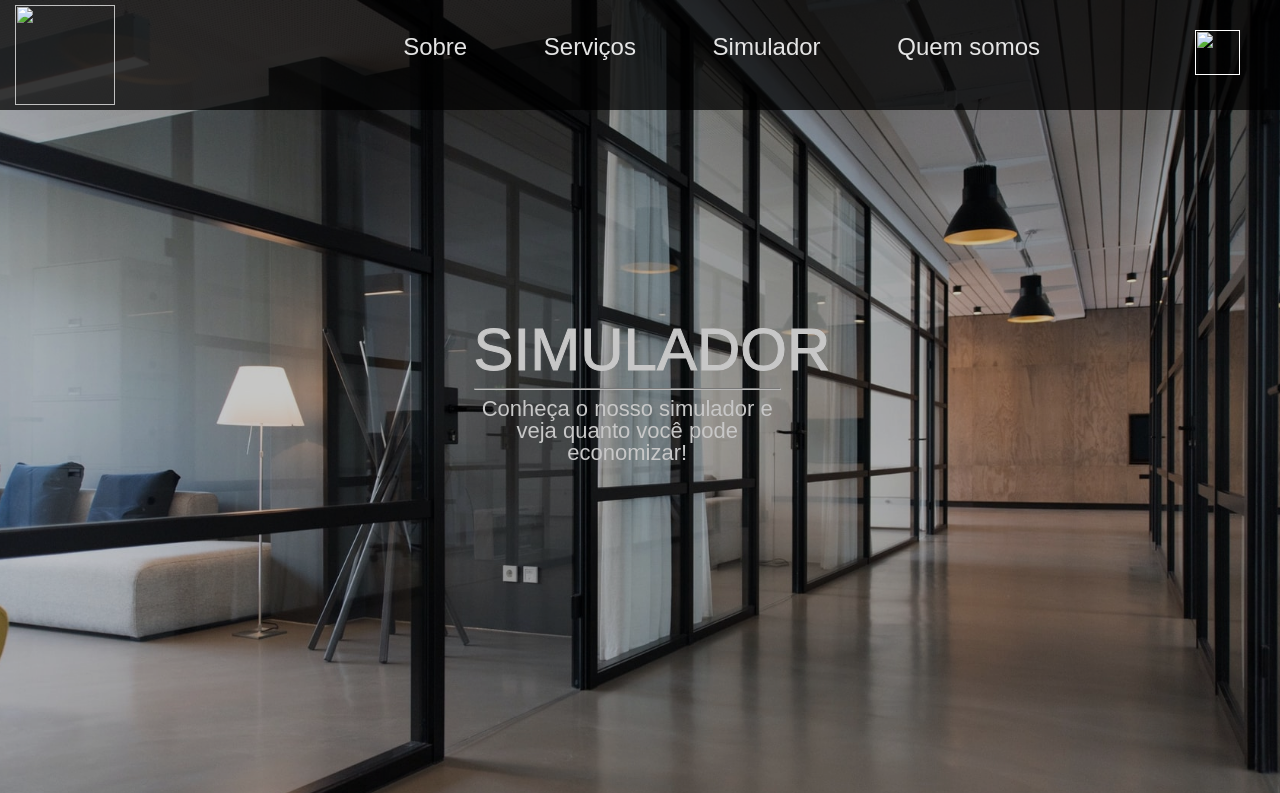
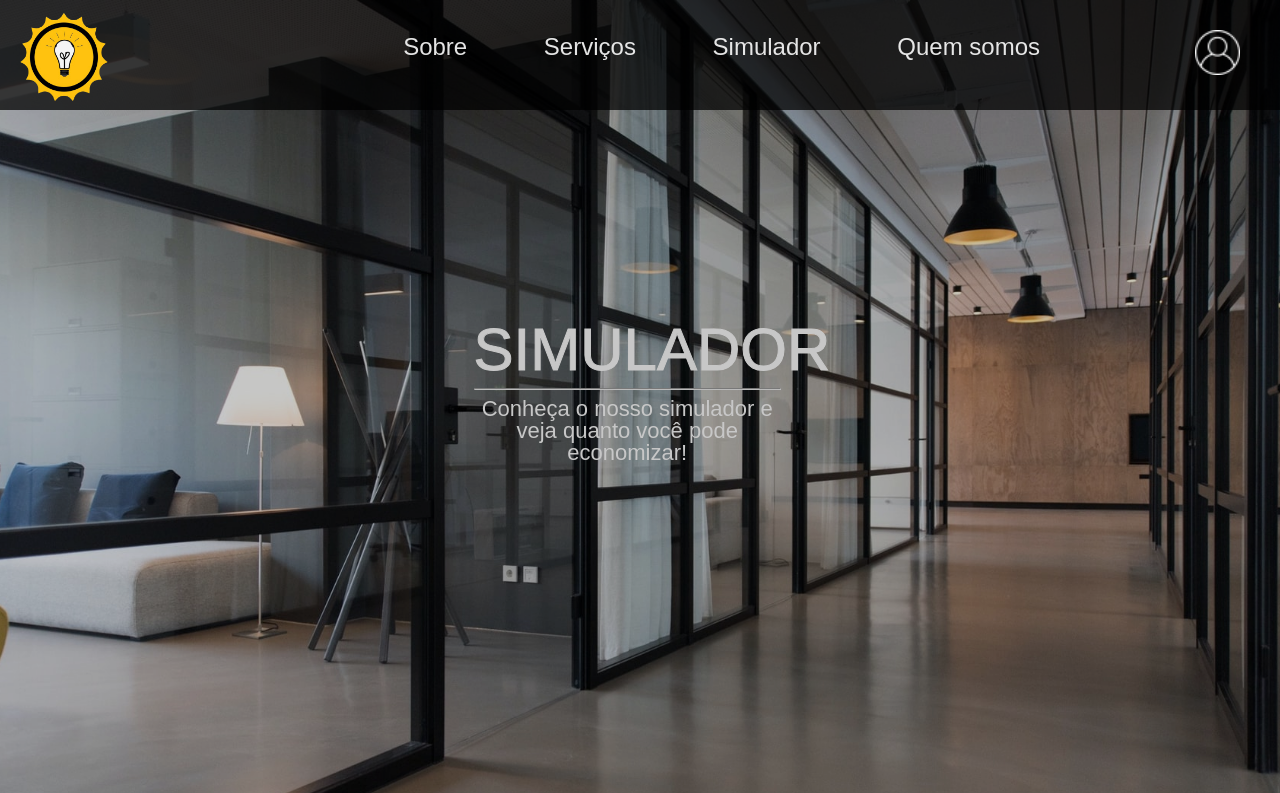
Before and after one commit to loisfg/PHOS-4, a plain HTML site: page Algoritmos/Site Institucional - OFICIAL/Site-Final-Sprint2/index.html in a window 1280 px wide. Shown: the top 793 px of the page. Drawn offline with Linux system fonts and the light colour scheme.

Commit message:
modf linkagem de imagens

```diff
--- a/Algoritmos/Site Institucional - OFICIAL/Site-Final-Sprint2/index.html
+++ b/Algoritmos/Site Institucional - OFICIAL/Site-Final-Sprint2/index.html
@@ -17,7 +17,7 @@
                 <container class="navbar">
                     <!-- COMEÇO DA NAVBAR -->
                     <a href="index.html">
-                        <img class="img-logo" src="../Beatriz Campos/img/logo.png"></a> <!-- imagem do logo *menu*-->
+                        <img class="img-logo" src="../Site-Final-Sprint2/img/logo.png"></a> <!-- imagem do logo *menu*-->
                     <ul class="ul1">
 
                         <li> <a class="listamenu" href="#sobre"> Sobre </a> </li>
@@ -27,7 +27,7 @@
                     </ul>
                     <ul class="ul2">
                         <a href="">
-                            <li class="limargem"><img class="usericon" src="../Beatriz Campos/img/usericon-teste.png">
+                            <li class="limargem"><img class="usericon" src="../Site-Final-Sprint2/img/usericon-teste.png">
                             </li>
                         </a>
                     </ul>
```
